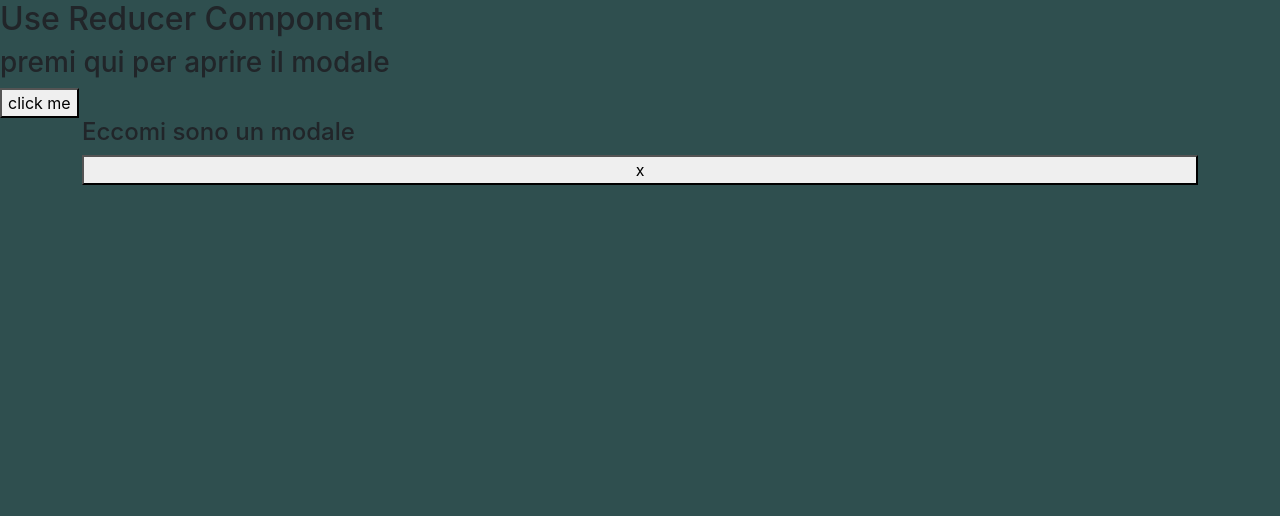
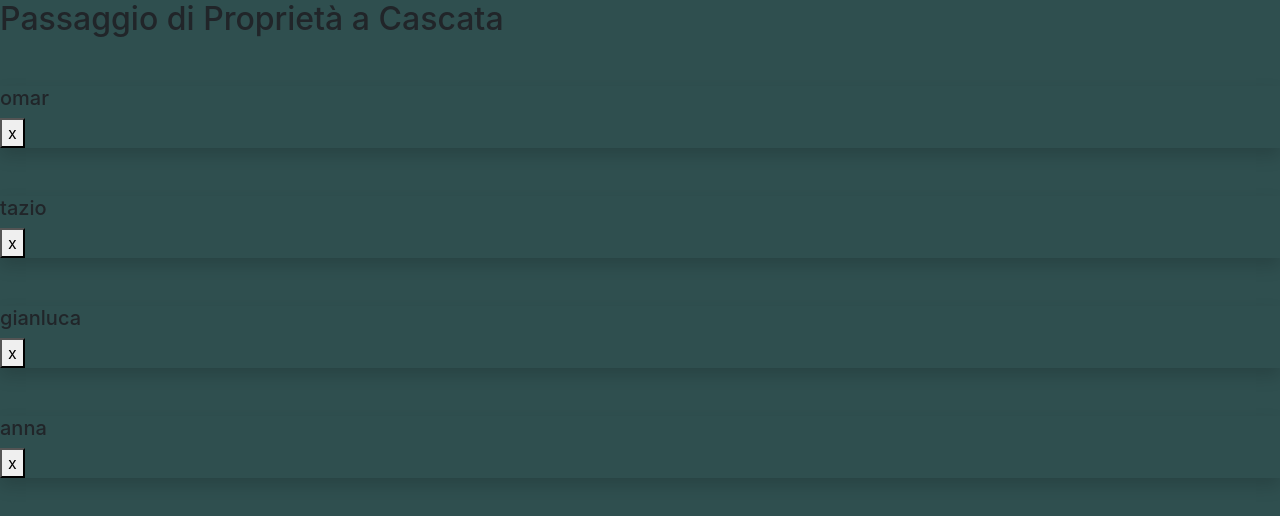
Before and after one commit to gpaparaz/react-tutorial, a React (Create React App) app in the folder app/: page / in a window 1280 px wide. Shown: the top 516 px of the page. Built offline with nearby package versions, Linux system fonts and the light colour scheme; the HTML template or start-up script is replaced by a standard one.

Commit message:
useContext
serve a passare informazioni a livello globale senza necessariamente rispettare la gerarchia padre-figlio per arrivare magari a figli più annidati

```diff
--- a/app/src/App.js
+++ b/app/src/App.js
@@ -11,6 +11,7 @@ import Hideorshowcomponent from './hideorshowcomponent';
 import ControlledInput from './input-object-state';
 import RefExample from './useref-example';
 import ModalParent from './modal-parent';
+import MainComponent from './prop-drilling';
 function App() {
 
 
@@ -43,7 +44,8 @@ function App() {
       {/* <Hideorshowcomponent />
       <ControlledInput /> */}
       {/* <RefExample /> */}
-      <ModalParent />
+      {/* <ModalParent /> */}
+      <MainComponent />
     </div>
   );
 }
--- /dev/null
+++ b/app/src/prop-drilling.js
@@ -0,0 +1,54 @@
+import React, {useState, useContext} from "react";
+import  {data} from './data'
+
+/*ordine: maincomponent è padre di elenco che è padre di persona
+come fare per non pssare removePeople da maincomponent a elenco a persona, essenco che in realtà
+mi serve farlo arrivare solo a persona? con useContext
+useContext è un contenitore wrapper in cui impacchettare i nostri componenti, e qui i componenti
+inclusi hanno acceso a tutte el funzioni e state dichiarate dentro questo context.
+quindi devo dichiare il context con una costante chiamata AppContext da convenzione = React.createContext
+viene fornito un provider, o consumer. il provider funziona da distributore di info.
+quindi devo wrappare tutto ciò che voglio che acceda ad una serie di proprietà o funzioni, tramite AppContext.provider
+con appContext tutta l'app può accedere a informazioni
+
+*/
+
+const AppContext =React.createContext();
+
+const MainComponent = () => {
+  const [people, setPeople] = useState(data)
+  const removePeople = (id) => setPeople(people.filter(el => el.id !== id))
+  return (
+    <AppContext.Provider value={{ people, removePeople }}>
+
+    <div>
+      <h2>Passaggio di Proprietà a Cascata</h2>
+      <Elenco people={people} removePeople={ removePeople}/>
+    </div>
+    </AppContext.Provider>
+
+  );
+};
+
+const Elenco = ({people}) => {
+  return (
+    <div>
+      {people.map((el, index) => {
+          return <Persona key={el.id} {...el}/>
+      })}
+    </div>
+  )
+}
+
+const Persona = ({name, id}) => {
+  //se qui dentro uso useConteext per accedere a ciò che fa parte dell'appcontext
+  //qui faccio una decostruzione del mio oggetto
+  const { removePeople } = useContext(AppContext);
+
+  return <article className="item shadow my-5">
+    <h5>{name}</h5>
+    <button className="button delete-button" onClick={() => removePeople(id)}>x</button>
+  </article>
+}
+
+export default MainComponent;
```
